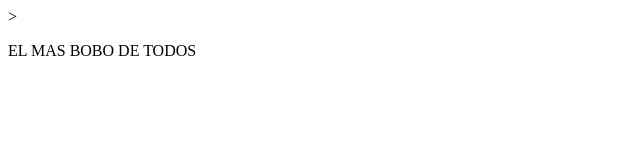
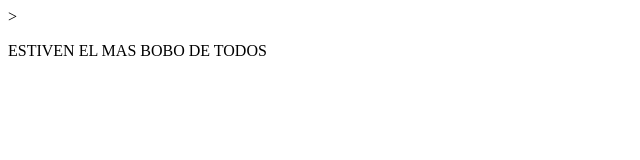
Before and after one commit to tirmax/servy, a plain HTML site: page index.html in a window 1280 px wide. Shown: the whole page, without its empty margins (0-640 px from the left). Drawn offline with Linux system fonts and the light colour scheme.

Commit message:
ESTIVEN BBO

```diff
--- a/index.html
+++ b/index.html
@@ -10,7 +10,7 @@
     <!--DV CONTENEDOR 2-->>
     <div class="container">
         <div class="row">
-            <p>EL MAS BOBO DE TODOS</p>
+            <p>ESTIVEN EL MAS BOBO DE TODOS</p>
         </div>
     </div>
 </body>
```
